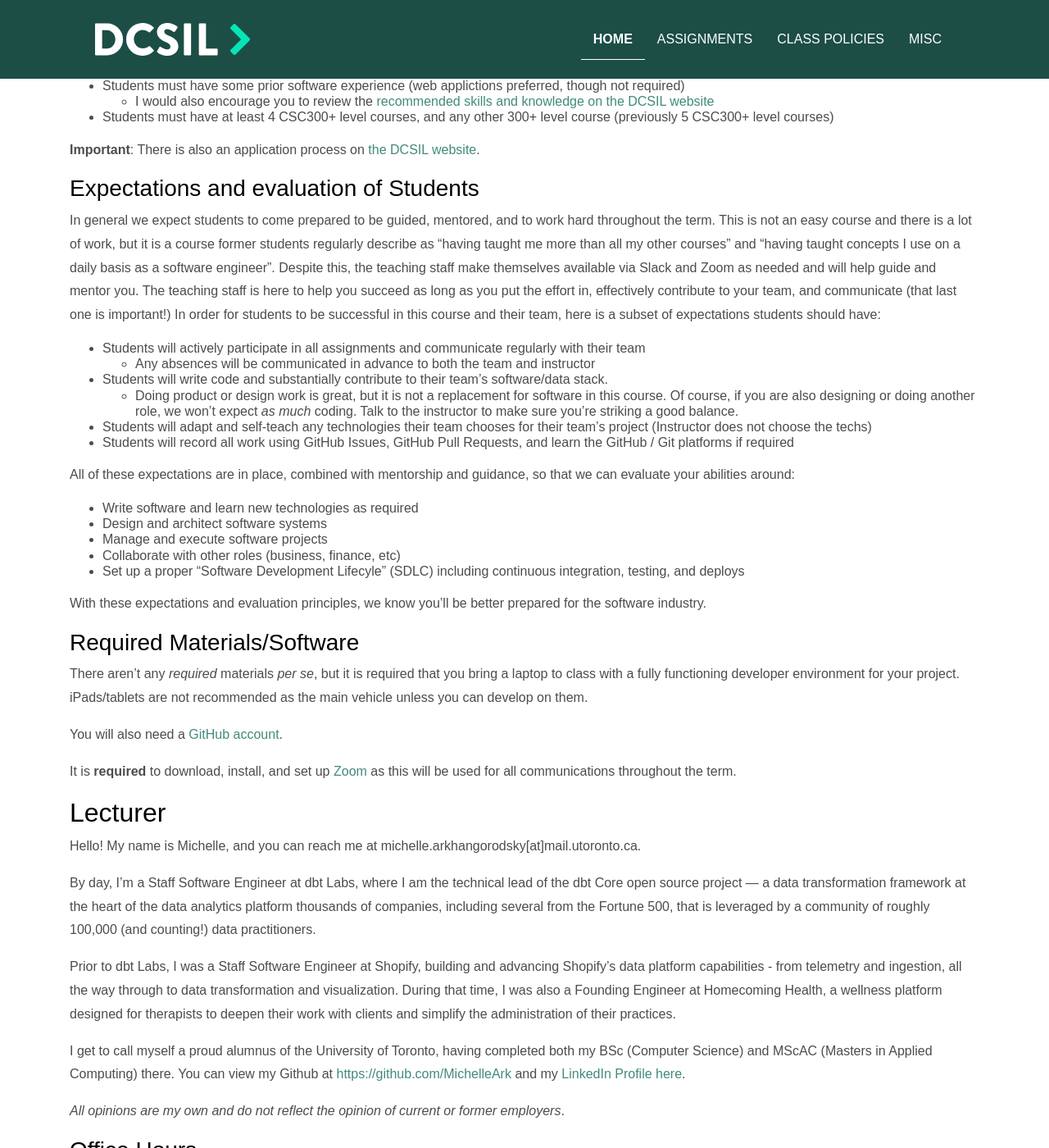
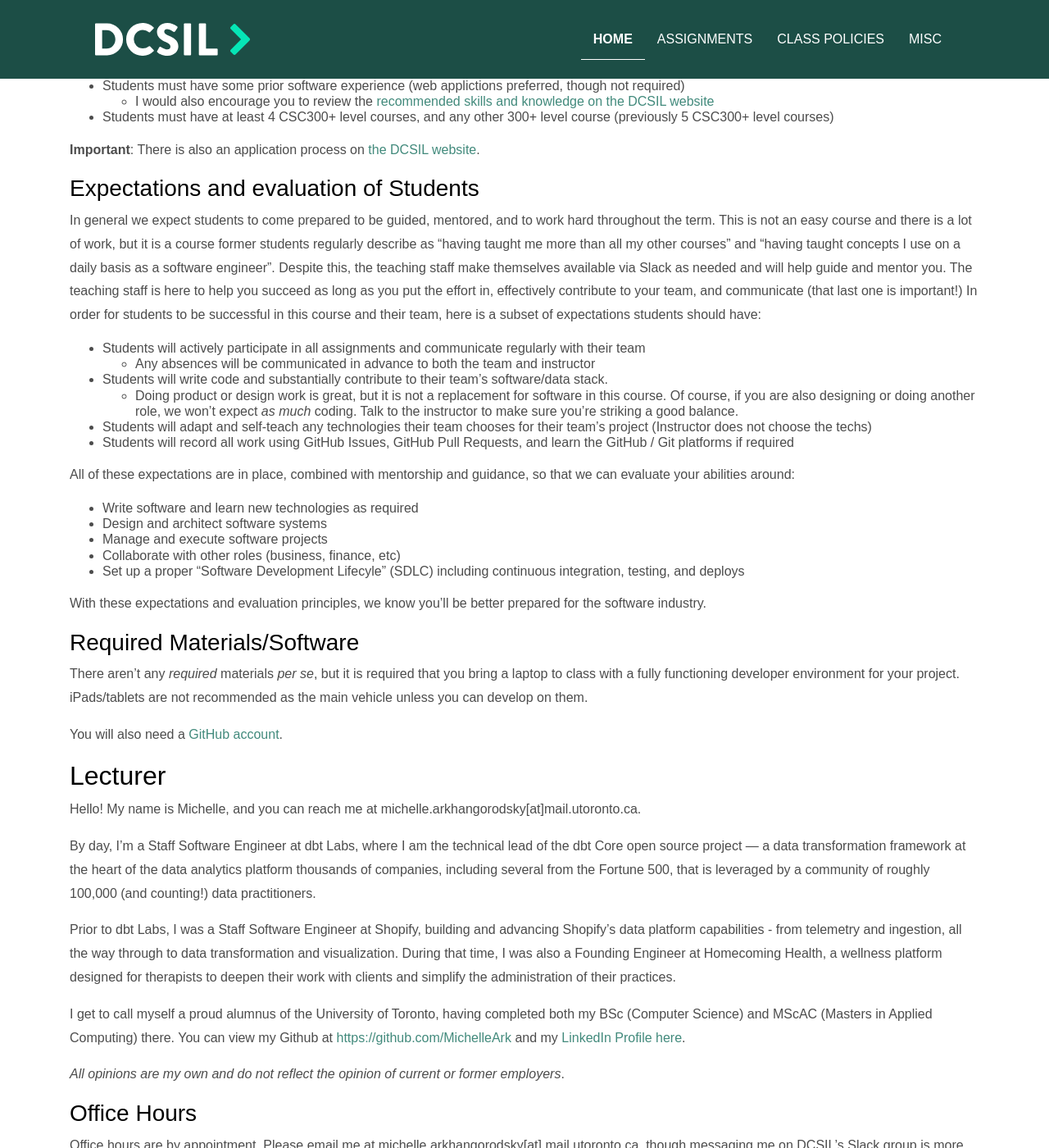
Before and after one commit to dcsil/CSC491, a Jekyll site: the page built from README.md, in a window 1280 px wide and 1400 px high, scrolled down 1011 px. Shown: the whole window at 82% size. Built offline with Jekyll 4.4.1, drawn with Linux system fonts in a browser that asks for light colours; our own code applies the rules of GitHub Pages for plain Markdown files.

Commit message:
update Zoom usage documentation

```diff
--- a/README.md
+++ b/README.md
@@ -51,7 +51,7 @@ interactive. Students may hear from guest lecturers from the field.
 
 ### Expectations and evaluation of Students
 
-In general we expect students to come prepared to be guided, mentored, and to work hard throughout the term. This is not an easy course and there is a lot of work, but it is a course former students regularly describe as "having taught me more than all my other courses" and "having taught concepts I use on a daily basis as a software engineer". Despite this, the teaching staff make themselves available via Slack and Zoom as needed and will help guide and mentor you. The teaching staff is here to help you succeed as long as you put the effort in, effectively contribute to your team, and communicate (that last one is important!) In order for students to be successful in this course and their team, here is a subset of expectations students should have:
+In general we expect students to come prepared to be guided, mentored, and to work hard throughout the term. This is not an easy course and there is a lot of work, but it is a course former students regularly describe as "having taught me more than all my other courses" and "having taught concepts I use on a daily basis as a software engineer". Despite this, the teaching staff make themselves available via Slack as needed and will help guide and mentor you. The teaching staff is here to help you succeed as long as you put the effort in, effectively contribute to your team, and communicate (that last one is important!) In order for students to be successful in this course and their team, here is a subset of expectations students should have:
 
 - Students will actively participate in all assignments and communicate regularly with their team
   - Any absences will be communicated in advance to both the team and instructor
@@ -75,8 +75,6 @@ With these expectations and evaluation principles, we know you'll be better prep
 There aren't any _required_ materials _per se_, but it is required that you bring a laptop to class with a fully functioning developer environment for your project. iPads/tablets are not recommended as the main vehicle unless you can develop on them.
 
 You will also need a [GitHub account](https://github.com/join).
-
-It is **required** to download, install, and set up [Zoom](https://zoom.us/) as this will be used for all communications throughout the term.
 
 ## Lecturer
 
```
Also changed, not shown: other_pages/schedule.md (+0 -1 lines), policies/attendance.md (+2 -1 lines), policies/communications.md (+1 -2 lines).
